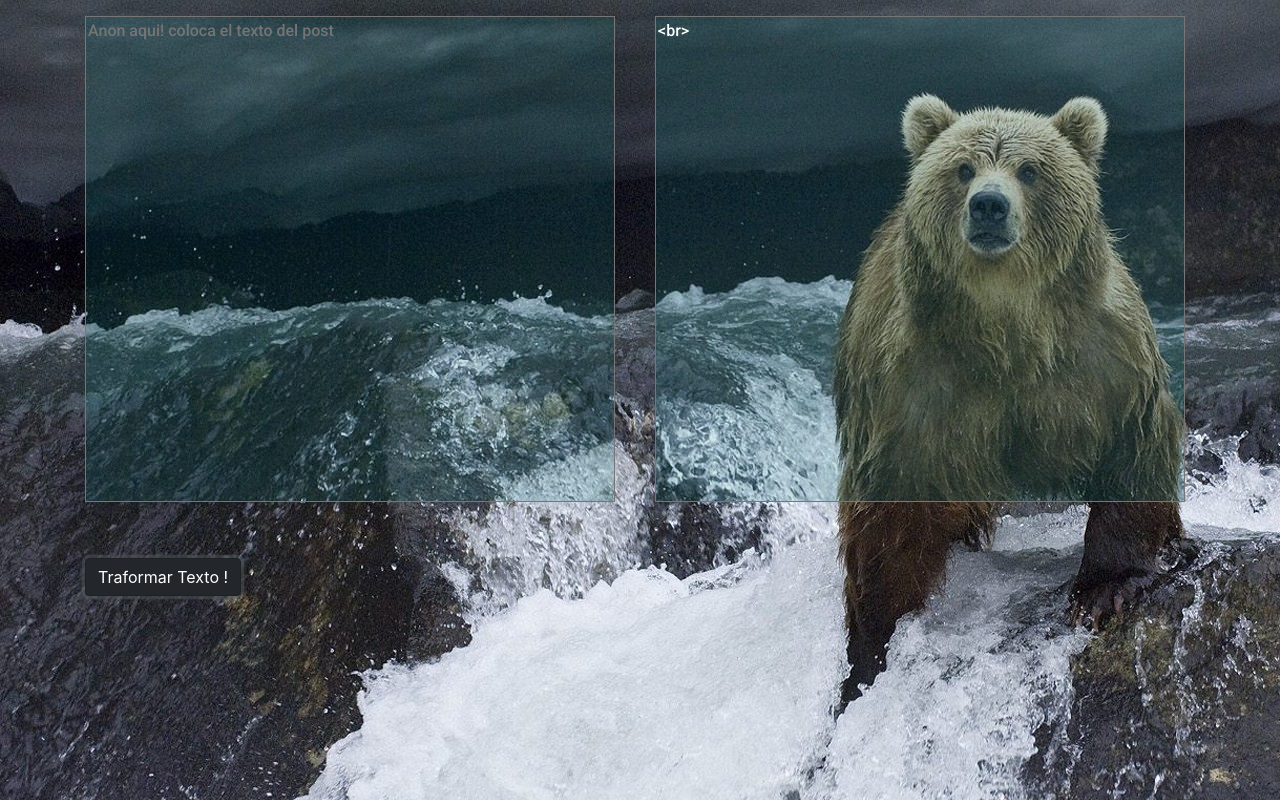
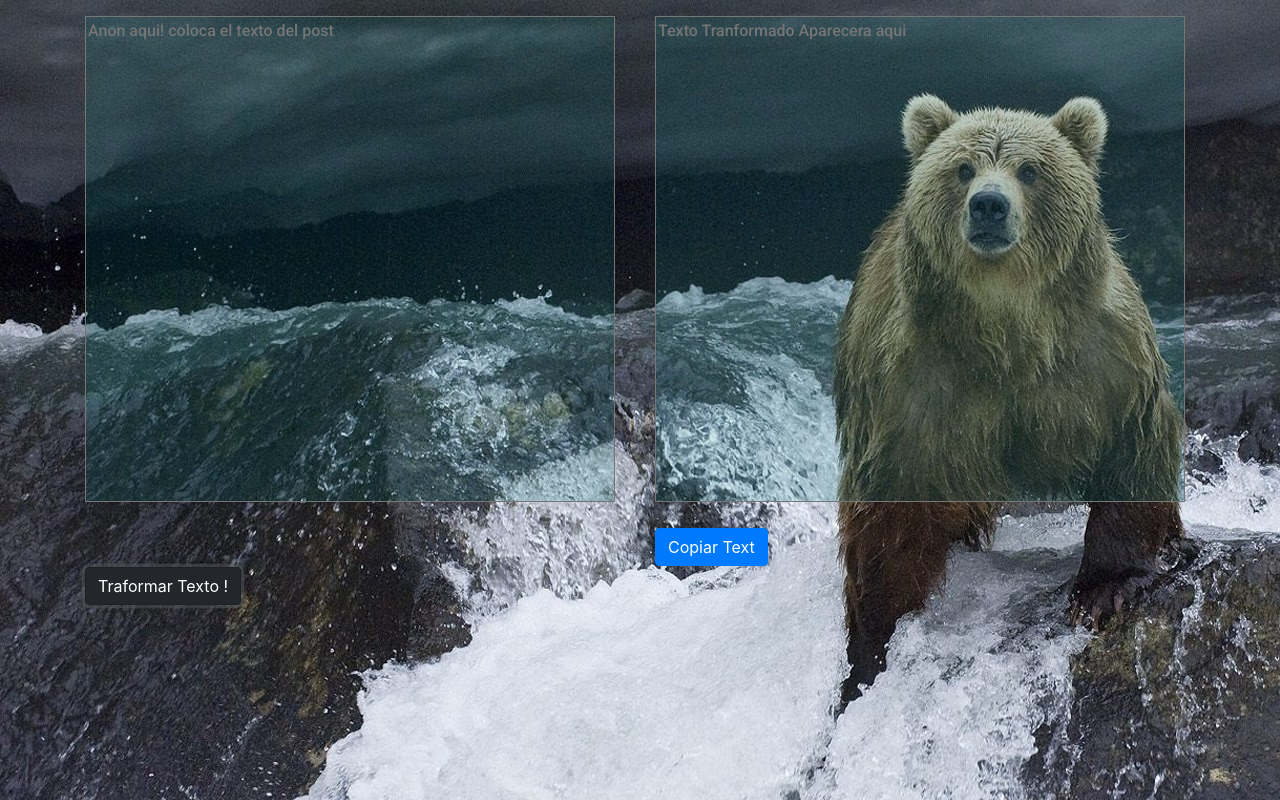
Before and after one commit to macnemoto/HispaVago-code, a plain HTML site: page index.html in a window 1280 px wide. Both pictures are taken after a click on the button "Traformar Texto !". Drawn offline with nearby package versions, Linux system fonts and the light colour scheme.

Commit message:
boton de copiado y mas css

```diff
--- a/estilos.css
+++ b/estilos.css
@@ -9,3 +9,7 @@
   font-family: 'Roboto', sans-serif;
 
 }
+
+.neko {
+    margin-top: 20px !important;
+}
--- a/index.html
+++ b/index.html
@@ -24,7 +24,8 @@
         <textarea class="mx-center trasparencia2 " id="text-content" name="text-content" rows="20" cols="60" placeholder="Anon aqui! coloca el texto del post "></textarea>
       </div>
         <div class="col">
-        <textarea class="mx-center trasparencia2 " id="text-content2" name="text-content" rows="20" cols="60" placeholder="Texto Tranformado Aparecera aqui "></textarea>
+        <textarea class=" mx-center trasparencia2 " id="textarea" name="text-content" rows="20" cols="60" placeholder="Texto Tranformado Aparecera aqui "></textarea>
+        <input type="button" class="btn btn-primary neko" value="Copiar Text"  onclick="copy_to_clipboard('textarea');">
       </div>
       </div>
     </div>
@@ -32,12 +33,12 @@
     <div class="container">
       <div class="row">
         <div class="col">
-          <button  type="button" class="btn btn-dark  " style="margin-top: 50px  !important;" onclick="botonEnviar();">Traformar Texto !</button>
-
-
+          <button  type="button" class="btn btn-dark  " style="margin-top: 1px  !important;" onclick="botonEnviar();">Traformar Texto !</button>
         </div>
       </div>
     </div>
+
+
 
 
 
--- a/logicaVago.js
+++ b/logicaVago.js
@@ -1,7 +1,7 @@
 function botonEnviar() {
 
     var textcontent = document.getElementById("text-content").value;
-    var textcontent2 = document.getElementById('text-content2');
+    var textarea = document.getElementById('textarea');
 
 
 var reGex1 = /(>>..*|>>....... \(OP\)|>>.......|\/#\/ ....... \[X\]|\d{7}|\d{5}|.*png..|.*.....KB ,.*...x....*,|.*jpg..)/gi;
@@ -11,6 +11,11 @@ var reGex1 = /(>>..*|>>....... \(OP\)|>>.......|\/#\/ ....... \[X\]|\d{7}|\d{5}|
 
     textoTerminado = (textcontent.replace(reGex1, ""));
     console.log(textcontent);
-    textcontent2.innerHTML ="<br>" + textoTerminado;
+    textarea.innerHTML = textoTerminado;
 
 }
+function copy_to_clipboard(textarea)
+{
+    document.getElementById(textarea).select();
+    document.execCommand('copy');
+}
```
